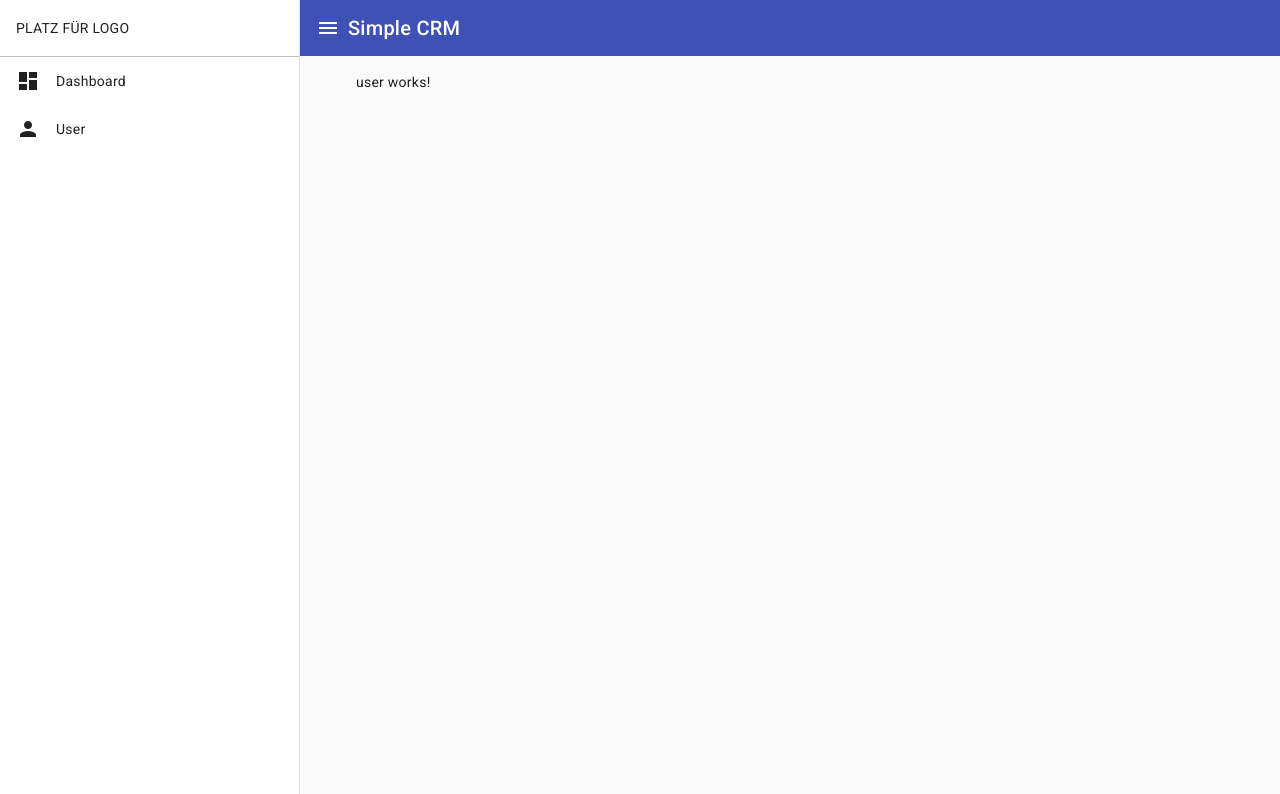
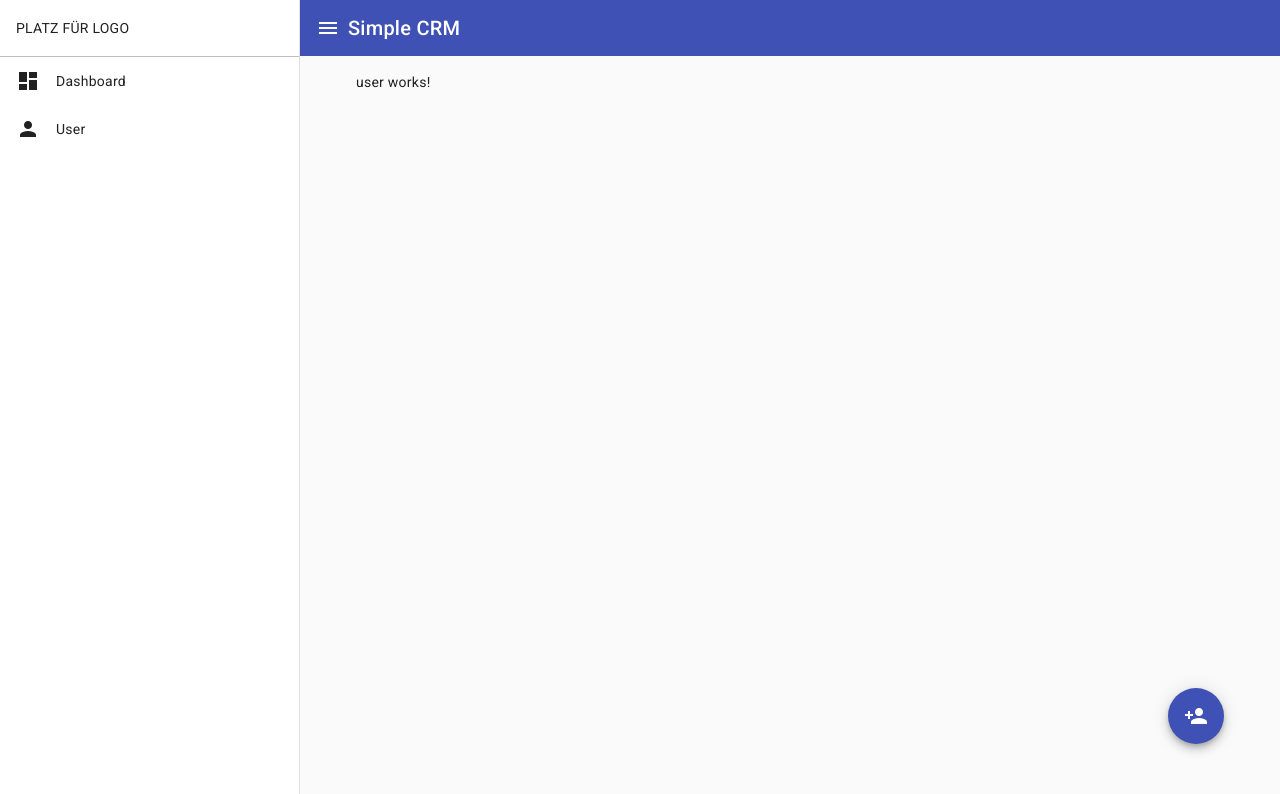
Before and after one commit to GDR1909/Simple-CRM, an Angular app: page /user in a window 1280 px wide. Shown: the top 794 px of the page. Built offline with nearby package versions, Linux system fonts and the light colour scheme.

Commit message:
added a floating action button for adding a new user

```diff
--- a/src/app/user/user.component.html
+++ b/src/app/user/user.component.html
@@ -1 +1,5 @@
 <p>user works!</p>
+
+<button class="addUserBtn" mat-fab color="primary" matTooltip="Add user" [matTooltipPosition]="position.value!">
+    <mat-icon>person_add</mat-icon>
+</button>
--- a/src/app/user/user.component.scss
+++ b/src/app/user/user.component.scss
@@ -0,0 +1,5 @@
+.addUserBtn {
+    position: absolute;
+    right: 56px;
+    bottom: 56px;
+}
--- a/src/app/user/user.component.ts
+++ b/src/app/user/user.component.ts
@@ -1,12 +1,29 @@
 import { Component } from '@angular/core';
+import { MatButtonModule } from '@angular/material/button';
+import { MatIconModule } from '@angular/material/icon';
+import { FormControl, FormsModule, ReactiveFormsModule } from '@angular/forms';
+import { TooltipPosition, MatTooltipModule } from '@angular/material/tooltip';
+import { CdkScrollable } from '@angular/cdk/scrolling';
+import { MatSelectModule } from '@angular/material/select';
+import { MatFormFieldModule } from '@angular/material/form-field';
 
 @Component({
   selector: 'app-user',
   standalone: true,
-  imports: [],
+  imports: [
+    MatButtonModule,
+    MatIconModule,
+    MatTooltipModule,
+    FormsModule,
+    ReactiveFormsModule,
+    CdkScrollable,
+    MatSelectModule,
+    MatFormFieldModule,
+  ],
   templateUrl: './user.component.html',
-  styleUrl: './user.component.scss'
+  styleUrl: './user.component.scss',
 })
 export class UserComponent {
-
+  positionOptions: TooltipPosition[] = ['below', 'above', 'left', 'right'];
+  position = new FormControl(this.positionOptions[1]);
 }
```
